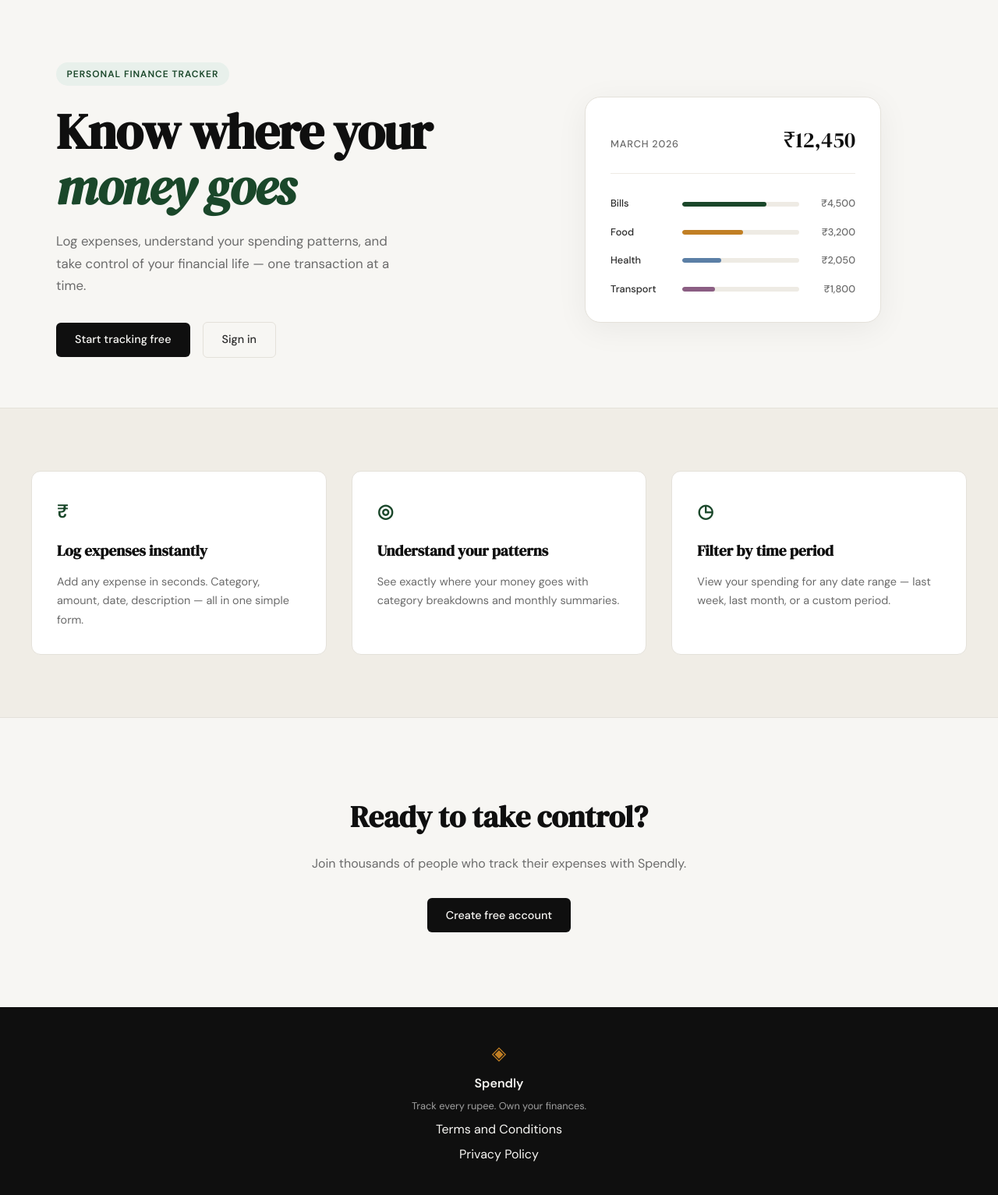
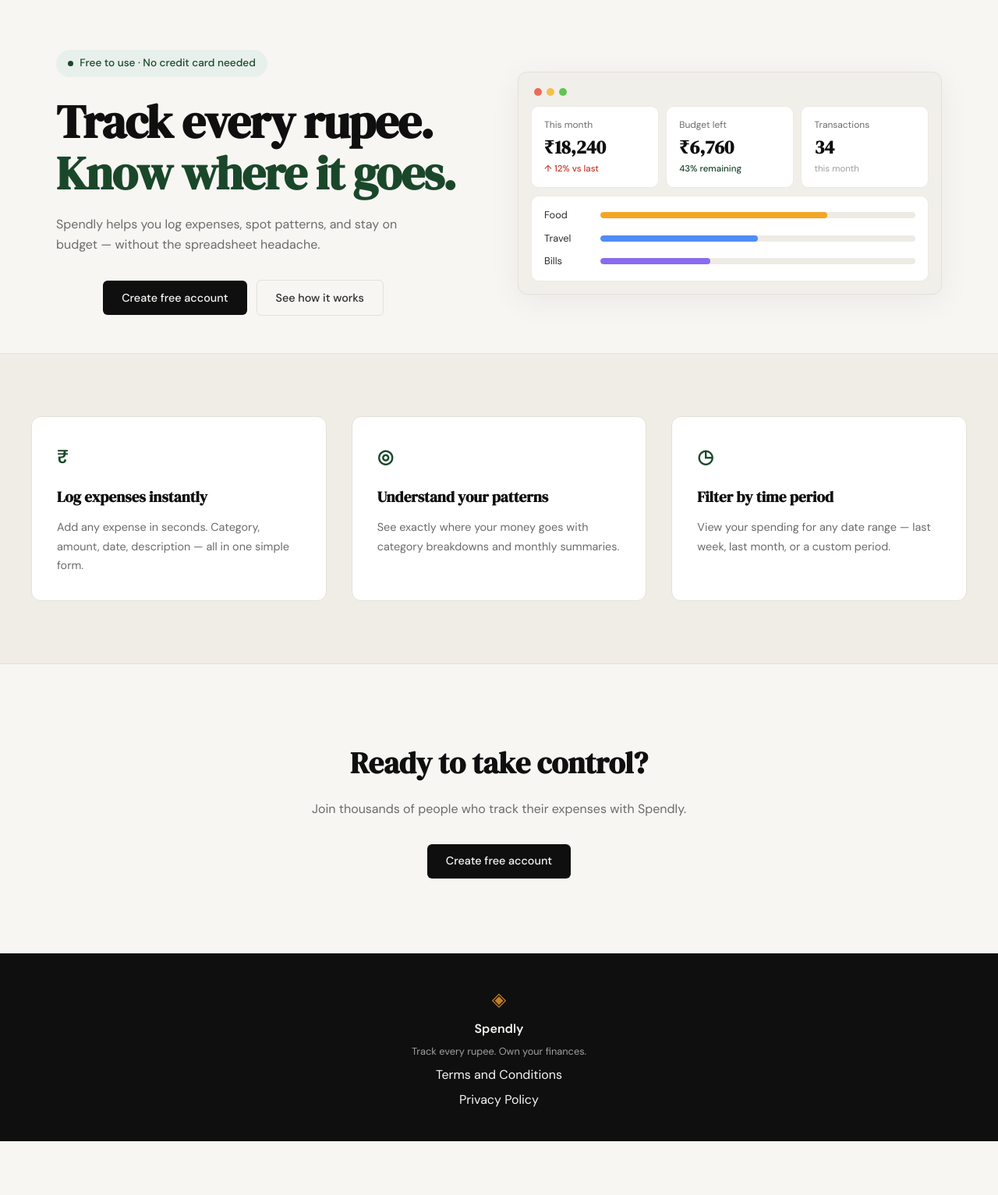
Before and after one commit to abhinav870/Spendly-Claude-Code, a Flask app: page / in a window 1280 px wide. Shown: the part 61-1594 px from the top of the page at 78% size. After the commit the page ends 1525 px from the top, so only its background shows below. Run offline with Flask 3, Linux system fonts and the light colour scheme.

Commit message:
5- Hero landing page

```diff
--- a/static/css/style.css
+++ b/static/css/style.css
@@ -124,31 +124,49 @@ a { color: inherit; text-decoration: none; }
 /* ------------------------------------------------------------------ */
 
 .hero {
-    padding: 5rem 2rem 4rem;
+    padding: 4rem 2rem 3rem;
     display: grid;
     grid-template-columns: 1fr 1fr;
-    gap: 4rem;
+    gap: 3rem;
     align-items: center;
     max-width: var(--max-width);
     margin: 0 auto;
+    text-align: left;
+}
+
+.hero-inner {
+    display: flex;
+    flex-direction: column;
+    align-items: flex-start;
 }
 
 .hero-badge {
-    display: inline-block;
-    background: var(--accent-light);
+    display: inline-flex;
+    align-items: center;
+    gap: 0.5rem;
+    background: #e8f0eb;
     color: var(--accent);
-    font-size: 0.75rem;
-    font-weight: 600;
-    letter-spacing: 0.08em;
-    text-transform: uppercase;
-    padding: 0.35rem 0.85rem;
+    font-size: 0.85rem;
+    font-weight: 500;
+    letter-spacing: 0;
+    text-transform: none;
+    padding: 0.4rem 0.95rem;
     border-radius: 999px;
     margin-bottom: 1.5rem;
 }
 
+.hero-badge-dot {
+    width: 7px;
+    height: 7px;
+    border-radius: 50%;
+    background: var(--accent);
+    display: inline-block;
+}
+
 .hero-title {
     font-family: var(--font-display);
-    font-size: clamp(2.5rem, 5vw, 4rem);
+    font-size: clamp(2.5rem, 5vw, 3.75rem);
+    font-weight: 700;
     line-height: 1.1;
     letter-spacing: -0.02em;
     color: var(--ink);
@@ -156,26 +174,29 @@ a { color: inherit; text-decoration: none; }
 }
 
 .hero-title em {
-    font-style: italic;
+    font-style: normal;
     color: var(--accent);
 }
 
 .hero-subtitle {
-    font-size: 1.05rem;
+    font-size: 1rem;
     color: var(--ink-muted);
-    line-height: 1.7;
-    max-width: 460px;
+    line-height: 1.65;
+    max-width: 480px;
     margin-bottom: 2rem;
 }
 
 .hero-actions {
     display: flex;
-    gap: 1rem;
+    gap: 0.75rem;
     align-items: center;
+    justify-content: center;
+    width: 100%;
+    max-width: 480px;
 }
 
 /* ------------------------------------------------------------------ */
-/* Mock card (hero visual)                                             */
+/* Stat card (hero visual)                                             */
 /* ------------------------------------------------------------------ */
 
 .hero-visual {
@@ -183,78 +204,106 @@ a { color: inherit; text-decoration: none; }
     justify-content: center;
 }
 
-.mock-card {
-    background: var(--paper-card);
+.stat-card {
+    background: #f1efe9;
     border: 1px solid var(--border);
-    border-radius: var(--radius-lg);
-    padding: 2rem;
+    border-radius: var(--radius-md);
+    padding: 1rem;
     width: 100%;
-    max-width: 380px;
+    max-width: 560px;
     box-shadow: 0 8px 40px rgba(0,0,0,0.06);
 }
 
-.mock-card-header {
+.stat-card-dots {
     display: flex;
-    justify-content: space-between;
-    align-items: baseline;
-    margin-bottom: 1.75rem;
-    padding-bottom: 1.25rem;
-    border-bottom: 1px solid var(--border-soft);
+    gap: 6px;
+    padding: 0.25rem 0.25rem 0.85rem;
 }
 
-.mock-label {
-    font-size: 0.8rem;
-    font-weight: 500;
-    color: var(--ink-muted);
-    text-transform: uppercase;
-    letter-spacing: 0.06em;
+.stat-dot {
+    width: 10px;
+    height: 10px;
+    border-radius: 50%;
+    display: inline-block;
+}
+.stat-dot-red    { background: #ed6a5a; }
+.stat-dot-yellow { background: #f5bf4f; }
+.stat-dot-green  { background: #62c554; }
+
+.stat-tiles {
+    display: grid;
+    grid-template-columns: repeat(3, 1fr);
+    gap: 0.6rem;
+    margin-bottom: 0.6rem;
 }
 
-.mock-total {
-    font-family: var(--font-display);
-    font-size: 1.75rem;
-    color: var(--ink);
+.stat-tile {
+    background: var(--paper-card);
+    border: 1px solid var(--border-soft);
+    border-radius: 10px;
+    padding: 0.85rem 1rem;
 }
 
-.mock-bars { display: flex; flex-direction: column; gap: 1rem; }
+.stat-tile-label {
+    font-size: 0.75rem;
+    color: var(--ink-muted);
+    margin-bottom: 0.4rem;
+}
 
-.mock-bar-row {
+.stat-tile-value {
+    font-family: var(--font-display);
+    font-size: 1.5rem;
+    font-weight: 700;
+    color: var(--ink);
+    line-height: 1.1;
+    margin-bottom: 0.35rem;
+}
+
+.stat-tile-meta {
+    font-size: 0.72rem;
+    color: var(--ink-faint);
+}
+
+.stat-tile-meta-up   { color: #c0392b; font-weight: 500; }
+.stat-tile-meta-good { color: var(--accent); font-weight: 500; }
+
+.stat-bars {
+    background: var(--paper-card);
+    border: 1px solid var(--border-soft);
+    border-radius: 10px;
+    padding: 0.9rem 1rem;
+    display: flex;
+    flex-direction: column;
+    gap: 0.55rem;
+}
+
+.stat-bar-row {
     display: grid;
-    grid-template-columns: 80px 1fr 60px;
+    grid-template-columns: 60px 1fr;
     align-items: center;
     gap: 0.75rem;
 }
 
-.mock-cat {
+.stat-bar-cat {
     font-size: 0.8rem;
-    font-weight: 500;
     color: var(--ink-soft);
 }
 
-.mock-bar-track {
-    height: 6px;
+.stat-bar-track {
+    height: 8px;
     background: var(--border-soft);
     border-radius: 999px;
     overflow: hidden;
 }
 
-.mock-bar {
+.stat-bar {
     height: 100%;
-    background: var(--accent);
     border-radius: 999px;
-    transition: width 0.6s ease;
 }
 
-.mock-bar-2 { background: var(--accent-2); }
-.mock-bar-3 { background: #5b7fa6; }
-.mock-bar-4 { background: #8b5e83; }
-
-.mock-amt {
-    font-size: 0.8rem;
-    font-weight: 500;
-    color: var(--ink-muted);
-    text-align: right;
-}
+.stat-bar-orange { background: #f5a524; }
+.stat-bar-blue   { background: #4f8df4; }
+.stat-bar-purple { background: #8a6cf0; }
 
 /* ------------------------------------------------------------------ */
 /* Buttons                                                             */
@@ -623,9 +672,9 @@ a { color: inherit; text-decoration: none; }
         text-align: center;
     }
 
+    .hero-inner { align-items: center; }
     .hero-subtitle { max-width: 100%; }
     .hero-actions { justify-content: center; }
-    .hero-visual { display: none; }
 
     .features-inner { grid-template-columns: 1fr; }
 }
--- a/templates/landing.html
+++ b/templates/landing.html
@@ -6,55 +6,62 @@
 
 <section class="hero">
     <div class="hero-inner">
-        <div class="hero-badge">Personal Finance Tracker</div>
+        <div class="hero-badge"><span class="hero-badge-dot"></span>Free to use &middot; No credit card needed</div>
         <h1 class="hero-title">
-            Know where your<br>
-            <em>money goes</em>
+            Track every rupee.<br>
+            <em>Know where it goes.</em>
         </h1>
         <p class="hero-subtitle">
-            Log expenses, understand your spending patterns,
-            and take control of your financial life —
-            one transaction at a time.
+            Spendly helps you log expenses, spot patterns, and stay
+            on budget — without the spreadsheet headache.
         </p>
         <div class="hero-actions">
-            <a href="{{ url_for('register') }}" class="btn-primary">Start tracking free</a>
-            <a href="{{ url_for('login') }}" class="btn-ghost">Sign in</a>
+            <a href="{{ url_for('register') }}" class="btn-primary">Create free account</a>
+            <a href="#how-it-works" class="btn-ghost">See how it works</a>
         </div>
     </div>
     <div class="hero-visual">
-        <div class="mock-card">
-            <div class="mock-card-header">
-                <span class="mock-label">March 2026</span>
-                <span class="mock-total">₹12,450</span>
+        <div class="stat-card">
+            <div class="stat-card-dots">
+                <span class="stat-dot stat-dot-red"></span>
+                <span class="stat-dot stat-dot-yellow"></span>
+                <span class="stat-dot stat-dot-green"></span>
             </div>
-            <div class="mock-bars">
-                <div class="mock-bar-row">
-                    <span class="mock-cat">Bills</span>
-                    <div class="mock-bar-track">
-                        <div class="mock-bar" style="width: 72%"></div>
+            <div class="stat-tiles">
+                <div class="stat-tile">
+                    <div class="stat-tile-label">This month</div>
+                    <div class="stat-tile-value">₹18,240</div>
+                    <div class="stat-tile-meta stat-tile-meta-up">↑ 12% vs last</div>
+                </div>
+                <div class="stat-tile">
+                    <div class="stat-tile-label">Budget left</div>
+                    <div class="stat-tile-value">₹6,760</div>
+                    <div class="stat-tile-meta stat-tile-meta-good">43% remaining</div>
+                </div>
+                <div class="stat-tile">
+                    <div class="stat-tile-label">Transactions</div>
+                    <div class="stat-tile-value">34</div>
+                    <div class="stat-tile-meta">this month</div>
+                </div>
+            </div>
+            <div class="stat-bars">
+                <div class="stat-bar-row">
+                    <span class="stat-bar-cat">Food</span>
+                    <div class="stat-bar-track">
+                        <div class="stat-bar stat-bar-orange" style="width: 72%"></div>
                     </div>
-                    <span class="mock-amt">₹4,500</span>
                 </div>
-                <div class="mock-bar-row">
-                    <span class="mock-cat">Food</span>
-                    <div class="mock-bar-track">
-                        <div class="mock-bar mock-bar-2" style="width: 52%"></div>
+                <div class="stat-bar-row">
+                    <span class="stat-bar-cat">Travel</span>
+                    <div class="stat-bar-track">
+                        <div class="stat-bar stat-bar-blue" style="width: 50%"></div>
                     </div>
-                    <span class="mock-amt">₹3,200</span>
                 </div>
-                <div class="mock-bar-row">
-                    <span class="mock-cat">Health</span>
-                    <div class="mock-bar-track">
-                        <div class="mock-bar mock-bar-3" style="width: 33%"></div>
+                <div class="stat-bar-row">
+                    <span class="stat-bar-cat">Bills</span>
+                    <div class="stat-bar-track">
+                        <div class="stat-bar stat-bar-purple" style="width: 35%"></div>
                     </div>
-                    <span class="mock-amt">₹2,050</span>
-                </div>
-                <div class="mock-bar-row">
-                    <span class="mock-cat">Transport</span>
-                    <div class="mock-bar-track">
-                        <div class="mock-bar mock-bar-4" style="width: 28%"></div>
-                    </div>
-                    <span class="mock-amt">₹1,800</span>
                 </div>
             </div>
         </div>
```
Also changed, not shown: prompts_prepared.txt (+8 -0 lines).
